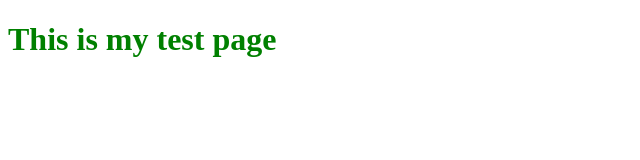
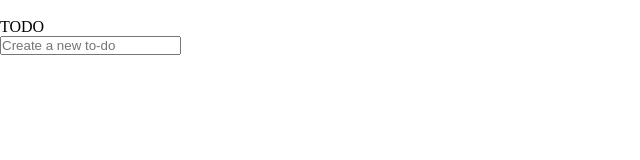
Before and after one commit to WyattReed01/MVP_Project, a website: page public/index.html in a window 1280 px wide. Shown: the whole page, without its empty margins (0-640 px from the left). Drawn offline with Linux system fonts and the light colour scheme.

Commit message:
finshed server-side code, deployed, started working public

```diff
--- a/public/index.html
+++ b/public/index.html
@@ -6,10 +6,31 @@
     <meta name="viewport" content="width=device-width, initial-scale=1.0">
     <link rel="stylesheet" href="main.css">
 
-    <title>Document</title>
+    <title>To-Do 2022</title>
 </head>
 <body>
-    <h1> This is my test page</h1>
+    <div class="background image">
+        <img src="">
+    </div>
+    <div
+    <div class="container">
+        <div class="header">
+            <div class="title">
+               TODO
+            </div>
+        </div>
+        <div class="create_todo">
+            <div class="check">
+                <div class="check-mark">
+                </div>
+            </div>
+            <div class="input_todo">
+                <form onsubmit="newItem(event)">
+                    <input id="input" type="text" placeholder="Create a new to-do">
+                </form>
+            </div>
+        </div>
+    </div>
 
     <script src="main.js"></script>
 </body>
--- a/public/main.css
+++ b/public/main.css
@@ -1,3 +1,5 @@
-h1{
-    color:green
+*{
+    margin: 0;
+    padding: 0;
+    box-sizing: border-box;
 }
--- a/public/main.js
+++ b/public/main.js
@@ -1 +1,5 @@
-console.log('big test from server')
+function newItem(event){
+    event.preventDefault();
+    let input = document.getElementById("input")
+    console.log(input.value)
+}
--- a/server.js
+++ b/server.js
@@ -48,6 +48,6 @@ app.post('/task', async (req, res) => {
 
 
 
-app.listen(port, () => {
+app.listen(3003, () => {
     console.log(`listening...`)
 })
```
Also changed, not shown: public/images/background_image.jpeg (added).
